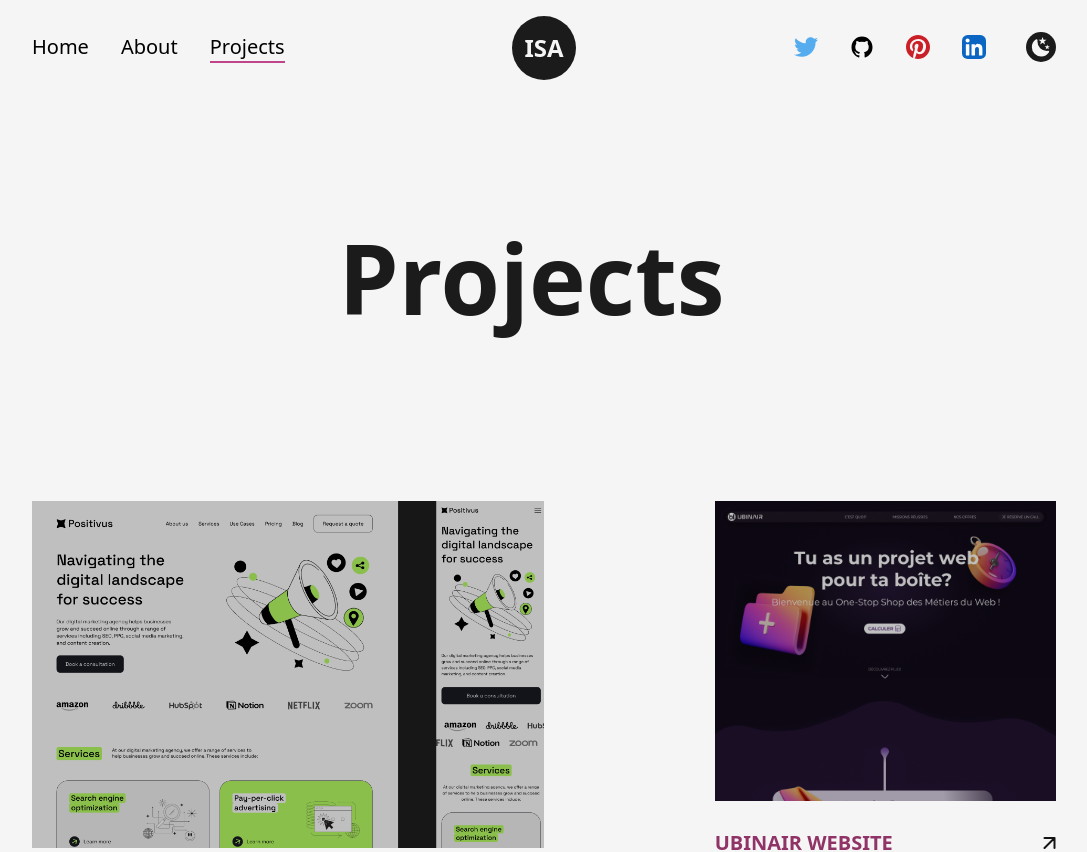
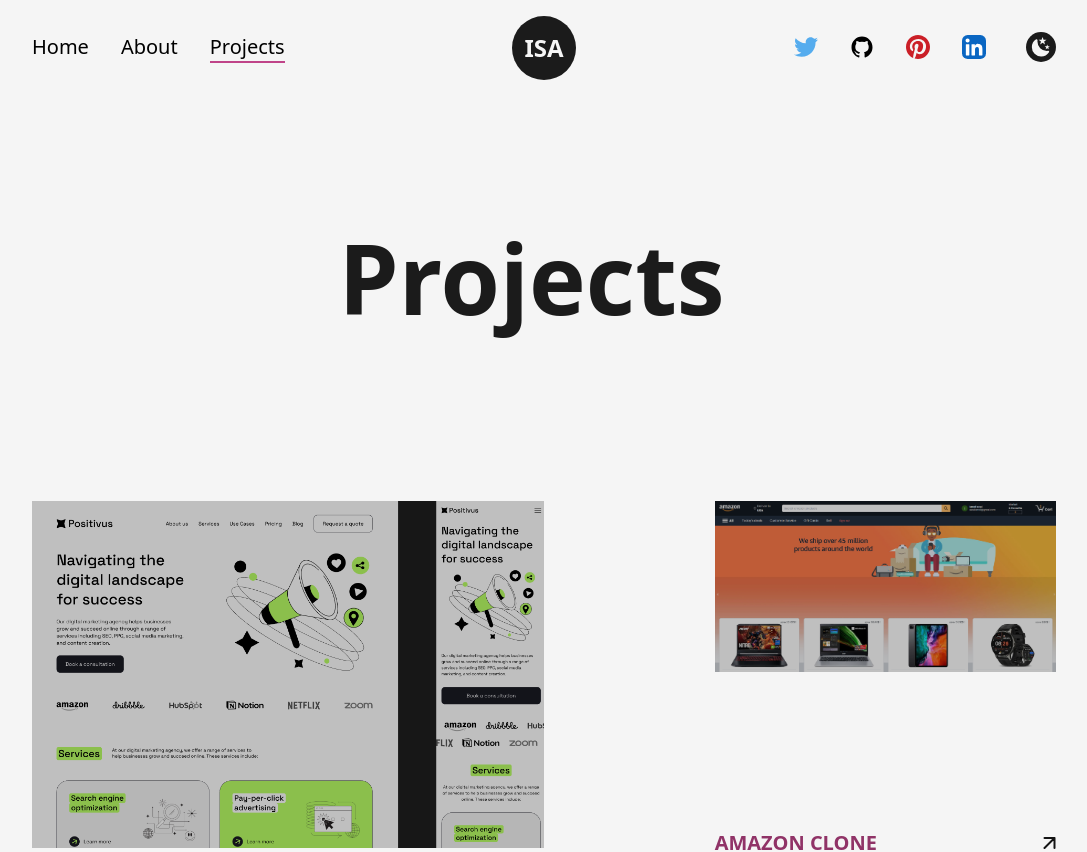
Before and after one commit to IsmailSossiAlaoui/IsmailSossiAlaoui-Portfolio, a Next.js app: page /projects in a window 1280 px wide. Shown: the top 852 px of the page, without its empty margins (96-1183 px from the left). Built offline with nearby package versions, Linux system fonts and the light colour scheme.

Commit message:
updating projects

```diff
--- a/src/pages/projects.js
+++ b/src/pages/projects.js
@@ -3,14 +3,13 @@
 import AnimatedText from '@/components/AnimatedText'
 import Head from 'next/head'
 import AFD from '../../public/images/projects/AFD.png'
-import Ubinair from '../../public/images/projects/Ubinair.png'
 import Positivus from '../../public/images/projects/Positivus.png'
 import OpenAi from '../../public/images/projects/OpenAi.png'
+import amazon_clone from '../../public/images/projects/amazon_clone.png'
 import Portfolio_webflow from '../../public/images/projects/Portfolio_webflow.png'
 import RL_Landing_page from '../../public/images/projects/RL_Landing_Page.png'
 import Project from '@/components/Project'
 import TransitionEffect from '@/components/TransitionEffect'
-
 
 
 
@@ -27,7 +26,7 @@
     <AnimatedText text="Projects" className='mb-[167px]' />
     <div className='grid w-full grid-cols-12 gap-y-[171px] md:gap-y-[100px]'>
     <Project title='Positivus Landing Page' description="a web design for a landing page of company specializing in digital marketing"  imageSrc={Positivus} className={"col-span-6 md:col-span-12 "} imageH={"h-[425px] xl:h-[300px] lg:h-[250px] md:h-auto"} linkto={'https://www.figma.com/file/MzTo9bnyR5DyGl3zFrnXdI/Untitled?type=design&node-id=0%3A1&mode=design&t=7LGqDVnUDnhZqRVq-1'} />
-    <Project title='Ubinair Website' description="The landing page I designed for Ubinair on my first internship and then I developped it on Webflow "  imageSrc={Ubinair} className={"col-start-9 col-span-4 md:col-span-12 md:col-start-1 "} imageH={'h-[300px] xl:h-[220px] lg:h-[190px] md:h-auto'} linkto={`https://www.figma.com/file/UjeK29HnT7BAIQ1ZiSjM2v/ubinair's-website?type=design&node-id=0%3A1&mode=design&t=Ds1hBnRogP0DzclX-1`}/>
+    <Project title='Amazon clone' description="This is an Amazon clone ,I built this project using NextJs, NextAuth, TailwindCss, and NextAuth "  imageSrc={amazon_clone} className={"col-start-9 col-span-4 md:col-span-12 md:col-start-1 "} imageH={'h-[300px] xl:h-[220px] lg:h-[190px] md:h-auto'} linkto={`https://www.figma.com/file/UjeK29HnT7BAIQ1ZiSjM2v/ubinair's-website?type=design&node-id=0%3A1&mode=design&t=Ds1hBnRogP0DzclX-1`}/>
     <Project title='RL Landing Page' description="A web design for a landing page for a Real estate agency"  imageSrc={RL_Landing_page} className={" col-span-4 md:col-span-12 "} imageH={'h-[300px] xl:h-[220px] lg:h-[190px] md:h-auto'} linkto={"https://www.figma.com/file/LTJE8Ja5216nQu64HwOGf3/Real-Estate-Landing-Page?type=design&node-id=1%3A22&mode=design&t=UPvcqnjyacrzQymJ-1"}/>
     <Project title='Gpt3' description="This is a landing page I built using React you can view it deployed on github Pages"  imageSrc={OpenAi} className={"col-start-7 col-span-6 md:col-span-12 md:col-start-1 "} imageH={"h-[425px] xl:h-[300px] lg:h-[250px] md:h-auto"} linkto={"https://ismailsossialaoui.github.io/isaai/"} />
     <Project title='AFD website'  description="A Web design for AFD tech a company specializing in the tech and telecom industry that include an interactive map for the different locations of the company's agencies, this was part of my PFE internship"  imageSrc={AFD} className={"col-span-6 md:col-span-12 md:h-auto "} imageH={"h-[425px] xl:h-[300px] lg:h-[250px] md:h-auto"} linkto={'https://www.figma.com/file/SMiN8DhEA5xGqoLsf7rU6G/AFD?type=design&node-id=0%3A1&mode=design&t=ovwwA3tt3HhXSpJm-1'} />
```
Also changed, not shown: public/images/projects/amazon_clone.png (added).
